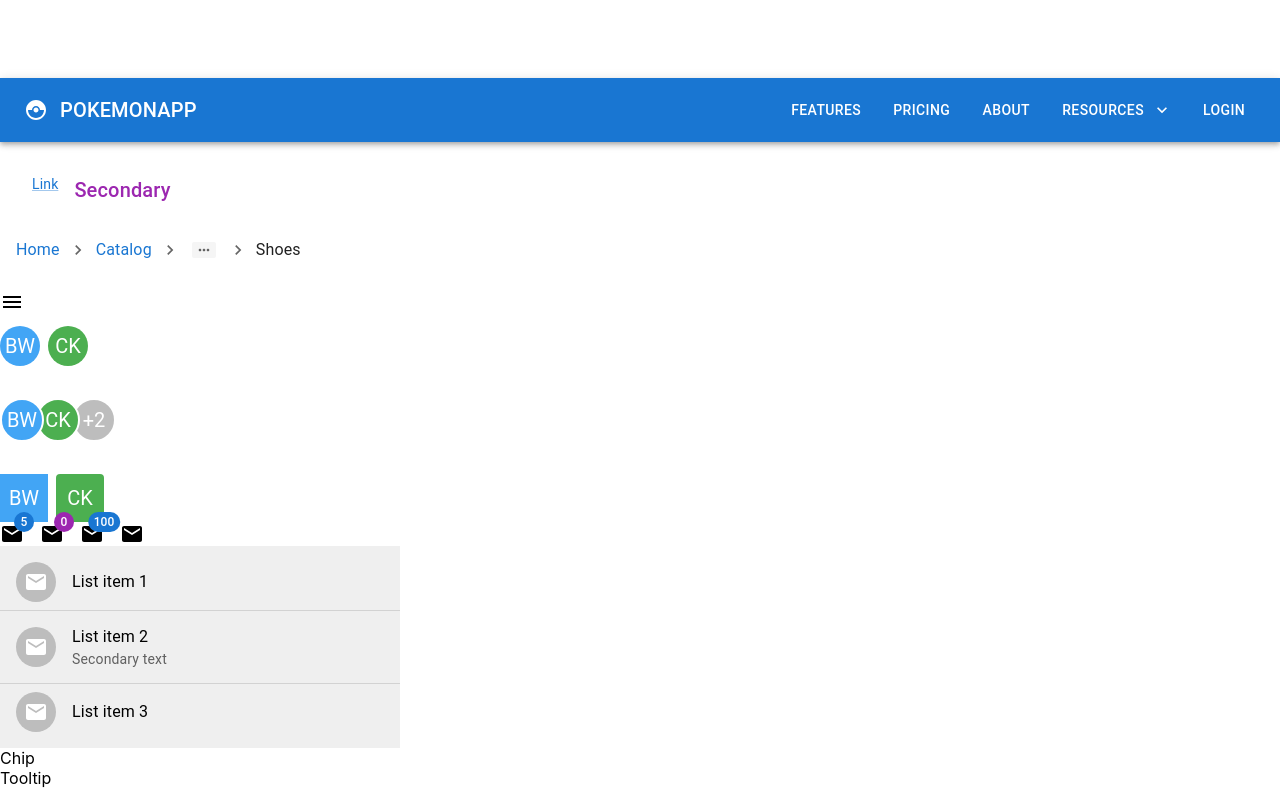
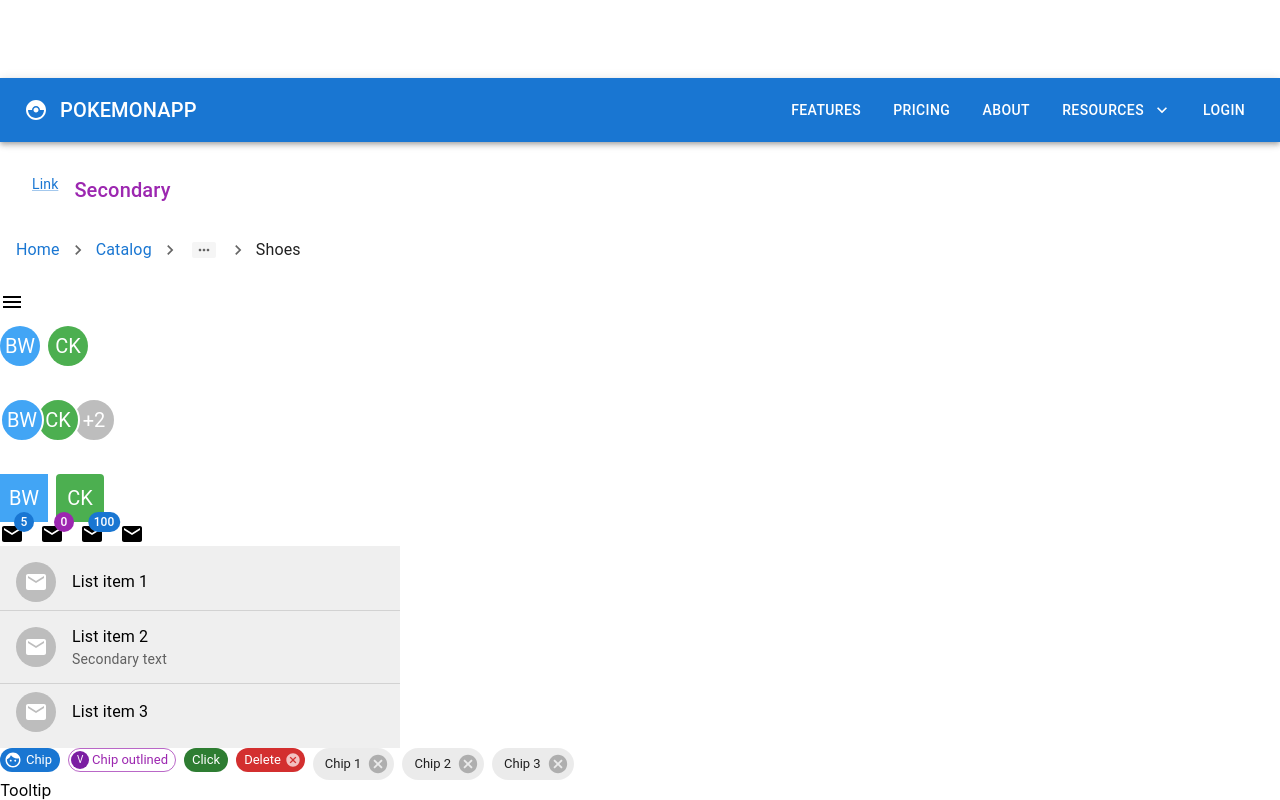
Before and after one commit to ElyaApyzova/React-mui-library, a React (Create React App) app: page / in a window 1280 px wide. Shown: the part 4122-4922 px from the top of the page. Built offline with nearby package versions, Linux system fonts and the light colour scheme.

Commit message:
completed

```diff
--- a/src/components/MuiChip.tsx
+++ b/src/components/MuiChip.tsx
@@ -1,8 +1,38 @@
-import React from "react";
-
+import { Stack, Chip, Avatar } from "@mui/material";
+import FaceIcon from "@mui/icons-material/Face";
+import { useState } from "react";
 
 export const MuiChip = () => {
-    return (
-        <div>Chip</div>
-    )
-}
+    const [chips, setChips] = useState(['Chip 1', 'Chip 2', 'Chip 3'])
+    const handleDelete = (chipToDelete: string) => {
+        setChips(chips => chips.filter((chip) => chip !== chipToDelete))
+    }
+  return (
+    <Stack direction="row" spacing={1}>
+      <Chip label="Chip" color="primary" size="small" icon={<FaceIcon />} />
+      <Chip
+        label="Chip outlined"
+        color="secondary"
+        size="small"
+        variant="outlined"
+        avatar={<Avatar>V</Avatar>}
+      />
+      <Chip
+        label="Click"
+        color="success"
+        size="small"
+        onClick={() => alert("Clicked")}
+      />
+      <Chip
+        label="Delete"
+        color="error"
+        size="small"
+        onClick={() => alert("Clicked")}
+        onDelete={() => alert("Delete handler called")}
+      />
+      {chips.map((chip) => (
+        <Chip key={chip} label={chip} onDelete={() => handleDelete(chip)} />
+      ))}
+    </Stack>
+  );
+};
```
